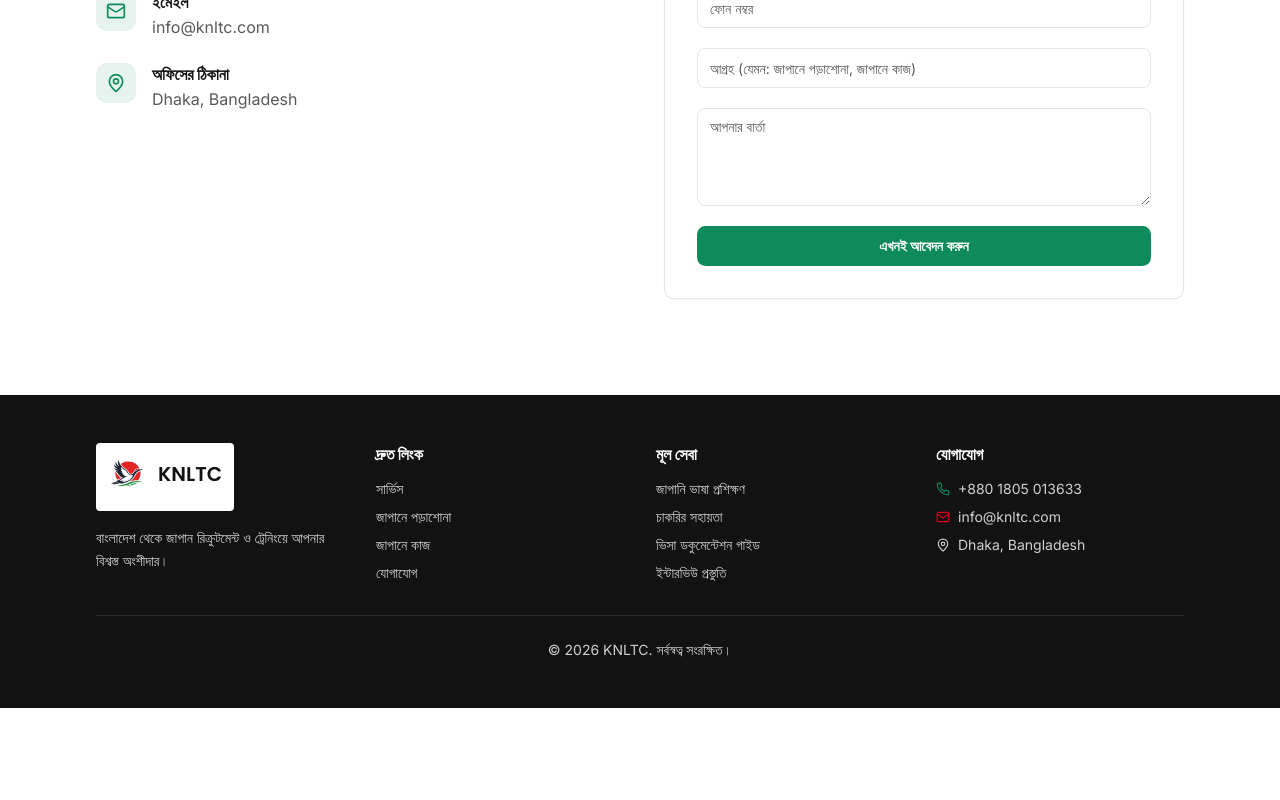
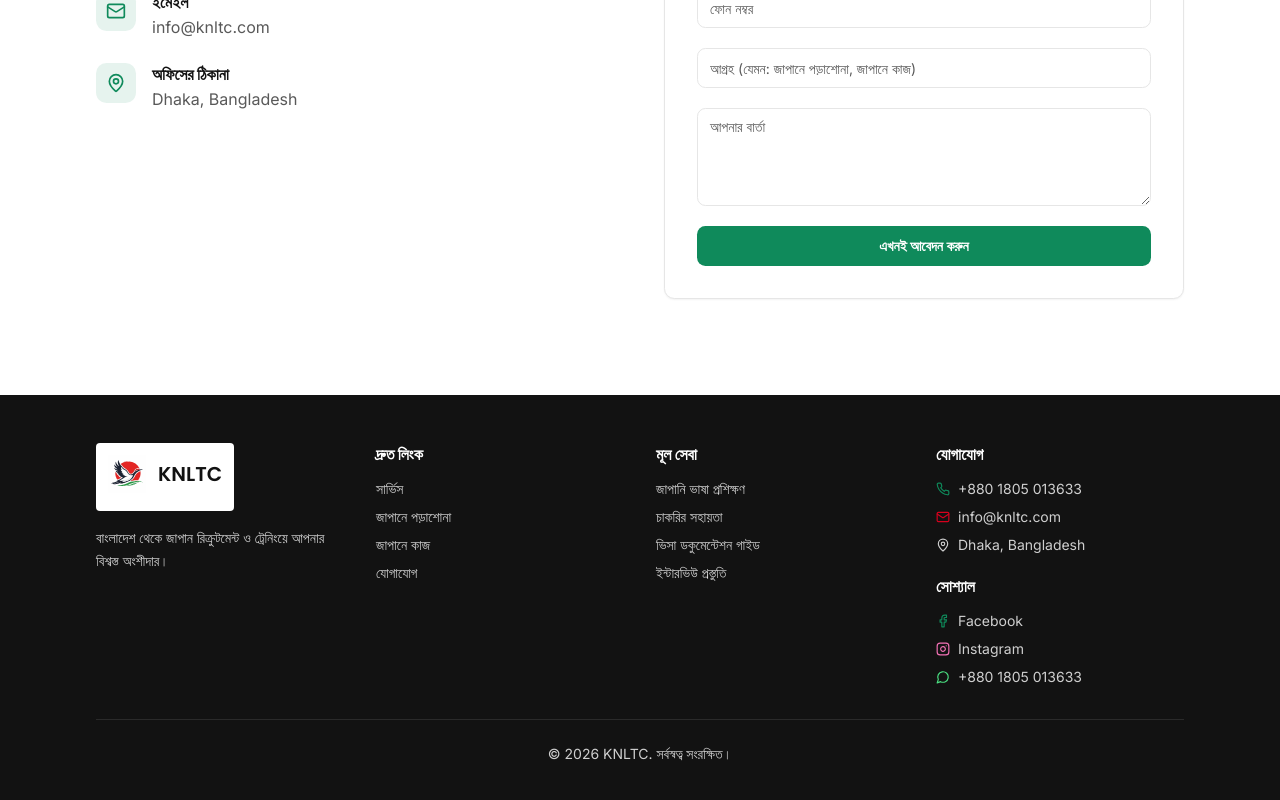
Before and after one commit to Xeetrix/knltc, a Next.js app: page / in a window 1280 px wide. Shown: the part 6000-6800 px from the top of the page. Before the commit the page ends 6708 px from the top, so only its background shows below. Built offline with nearby package versions, Linux system fonts and the light colour scheme.

Commit message:
Add footer social links for Facebook, Instagram, and WhatsApp

```diff
--- a/components/layout/Footer.tsx
+++ b/components/layout/Footer.tsx
@@ -1,7 +1,7 @@
 "use client";
 
 import Link from "next/link";
-import { Mail, MapPin, Phone } from "lucide-react";
+import { Facebook, Instagram, Mail, MapPin, MessageCircle, Phone } from "lucide-react";
 import BrandLogo from "@/components/layout/BrandLogo";
 import { useLanguage } from "@/components/layout/LanguageProvider";
 import { translate } from "@/lib/i18n";
@@ -16,6 +16,7 @@ export default function Footer() {
         quickLinks: "Quick Links",
         services: "Core Services",
         contact: "Contact",
+        social: "Social",
         items: ["Japanese Language Training", "Job Placement Support", "Visa Documentation Guidance", "Interview Preparation"],
         rights: "All rights reserved.",
         links: ["Services", "Study in Japan", "Work in Japan", "Contact"],
@@ -25,6 +26,7 @@ export default function Footer() {
         quickLinks: "দ্রুত লিংক",
         services: "মূল সেবা",
         contact: "যোগাযোগ",
+        social: "সোশ্যাল",
         items: ["জাপানি ভাষা প্রশিক্ষণ", "চাকরির সহায়তা", "ভিসা ডকুমেন্টেশন গাইড", "ইন্টারভিউ প্রস্তুতি"],
         rights: "সর্বস্বত্ব সংরক্ষিত।",
         links: ["সার্ভিস", "জাপানে পড়াশোনা", "জাপানে কাজ", "যোগাযোগ"],
@@ -34,6 +36,7 @@ export default function Footer() {
         quickLinks: "クイックリンク",
         services: "主要サービス",
         contact: "お問い合わせ",
+        social: "ソーシャル",
         items: ["日本語トレーニング", "就職サポート", "ビザ書類ガイド", "面接対策"],
         rights: "無断転載を禁じます。",
         links: ["サービス", "日本留学", "日本就職", "お問い合わせ"],
@@ -74,6 +77,12 @@ export default function Footer() {
               <li className="flex items-center gap-2"><Mail className="h-3.5 w-3.5 text-accent" /> <a href={`mailto:${siteConfig.email}`} className="hover:text-accent">{siteConfig.email}</a></li>
               <li className="flex items-center gap-2"><MapPin className="h-3.5 w-3.5" /> {siteConfig.location}</li>
             </ul>
+            <h4 className="mb-3 mt-5 font-bold text-white">{t.social}</h4>
+            <ul className="space-y-2 text-sm">
+              <li className="flex items-center gap-2"><Facebook className="h-3.5 w-3.5 text-primary" /> <a href="https://web.facebook.com/KurobeNihongoLanguageTrainingCenter" target="_blank" rel="noopener noreferrer" className="hover:text-primary">Facebook</a></li>
+              <li className="flex items-center gap-2"><Instagram className="h-3.5 w-3.5 text-pink-400" /> <a href="https://www.instagram.com/knltc.official" target="_blank" rel="noopener noreferrer" className="hover:text-pink-400">Instagram</a></li>
+              <li className="flex items-center gap-2"><MessageCircle className="h-3.5 w-3.5 text-green-400" /> <a href={siteConfig.whatsappHref} target="_blank" rel="noopener noreferrer" className="hover:text-green-400">{siteConfig.whatsappDisplay}</a></li>
+            </ul>
           </div>
         </div>
         <div className="border-t border-white/10 pt-6 text-center text-sm">© {new Date().getFullYear()} KNLTC. {t.rights}</div>
```
